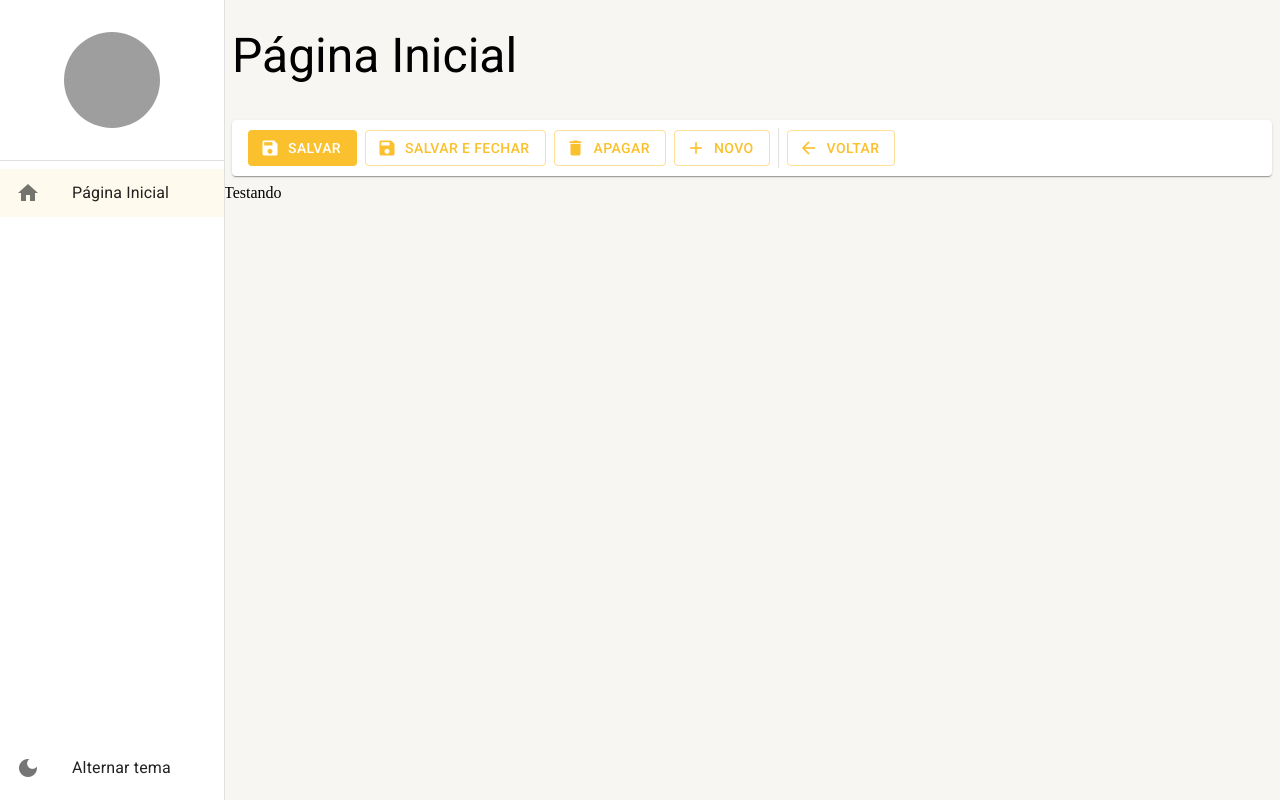
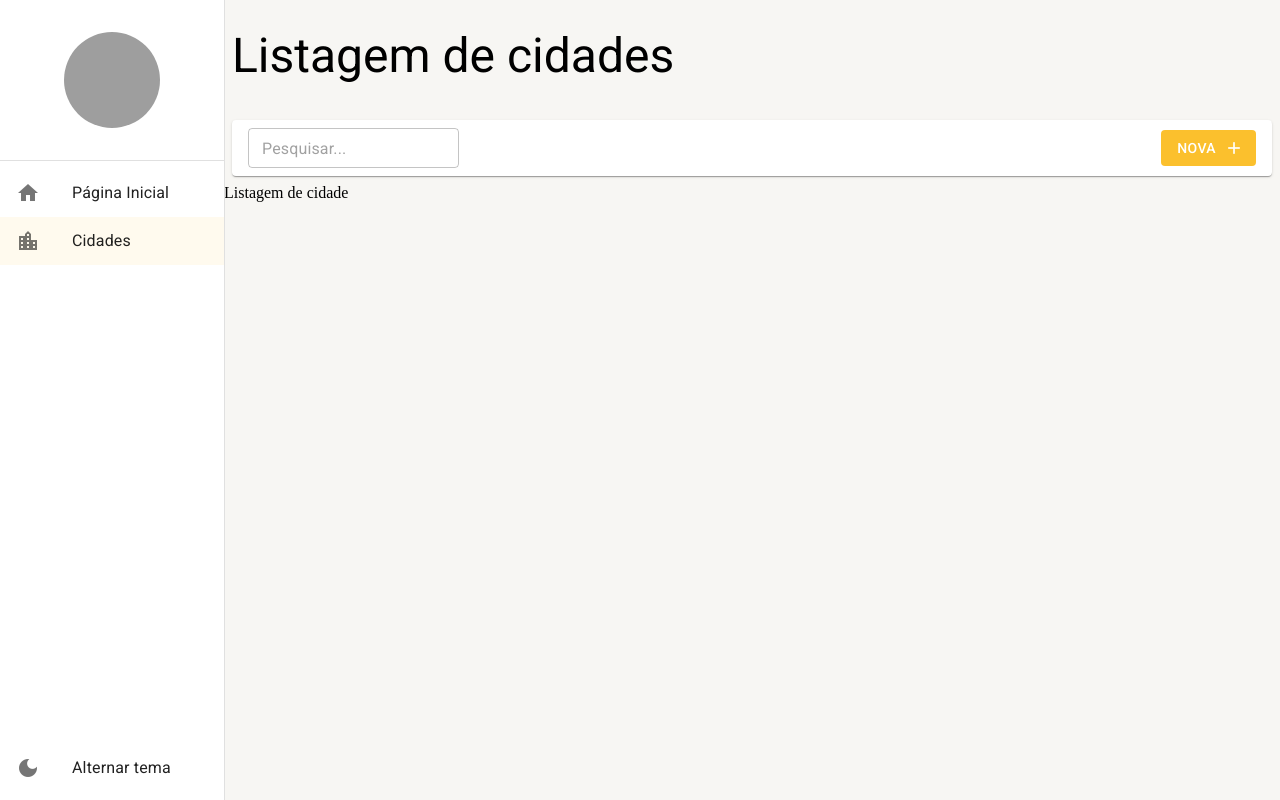
Before and after one commit to fabiosnascimento/react-cadastro-cidades-pessoas, a React (Create React App) app: page /cidades in a window 1280 px wide. Before the commit this address led to /pagina-inicial. Built offline with nearby package versions, Linux system fonts and the light colour scheme; grey boxes are pictures that could not be loaded.

Commit message:
Criando tela de cidades

```diff
--- /dev/null
+++ b/src/pages/cidades/ListagemDeCidade.tsx
@@ -0,0 +1,29 @@
+import { useSearchParams } from "react-router-dom";
+import { FerramentasDaListagem } from "../../shared/components";
+import { LayoutBaseDePagina } from "../../shared/layouts";
+import { useMemo } from "react";
+
+
+export const ListagemDeCidade: React.FC = () => {
+  const [searchParams, setSearchParams] = useSearchParams();
+
+  const busca = useMemo(() => {
+    return searchParams.get('busca') || '';
+  }, [searchParams]);
+
+  return (
+    <LayoutBaseDePagina
+      titulo="Listagem de cidades"
+      barraDeFerramentas={
+        <FerramentasDaListagem
+          mostrarInputBusca
+          textoBotaoNovo="Nova"
+          textoDaBusca={busca}
+          aoMudarTextoDeBusca={texto => setSearchParams({ busca: texto }, {replace: true})}
+        />
+      }
+    >
+      Listagem de cidade
+    </LayoutBaseDePagina>
+  );
+};
--- a/src/pages/index.ts
+++ b/src/pages/index.ts
@@ -1 +1,2 @@
 export * from './dashboard/Dashboard';
+export * from './cidades/ListagemDeCidade';
--- a/src/routes/index.tsx
+++ b/src/routes/index.tsx
@@ -1,7 +1,10 @@
 import { Routes, Route, Navigate } from 'react-router-dom';
 import { useDrawerContext } from '../shared/contexts';
 import { useEffect } from 'react';
-import { Dashboard } from '../pages';
+import {
+  Dashboard,
+  ListagemDeCidade
+} from '../pages';
 
 export const AppRoutes = () => {
   const { setDrawerOptions } = useDrawerContext();
@@ -9,9 +12,14 @@
   useEffect(() => {
     setDrawerOptions([
       {
-        label: 'Página Inicial',
         icon: 'home',
-        path: '/pagina-inicial'
+        path: '/pagina-inicial',
+        label: 'Página Inicial'
+      },
+      {
+        icon: 'location_city',
+        path: '/cidades',
+        label: 'Cidades'
       },
     ])
   }, [])
@@ -19,6 +27,8 @@
   return (
     <Routes>
       <Route path="/pagina-inicial" element={<Dashboard />} />
+      <Route path="/cidades" element={<ListagemDeCidade />} />
+      {/* <Route path="/cidades/detalhe/:id" element={<Dashboard />} /> */}
       <Route path="*" element={<Navigate to="/pagina-inicial" />} />
     </Routes>
   );
```
